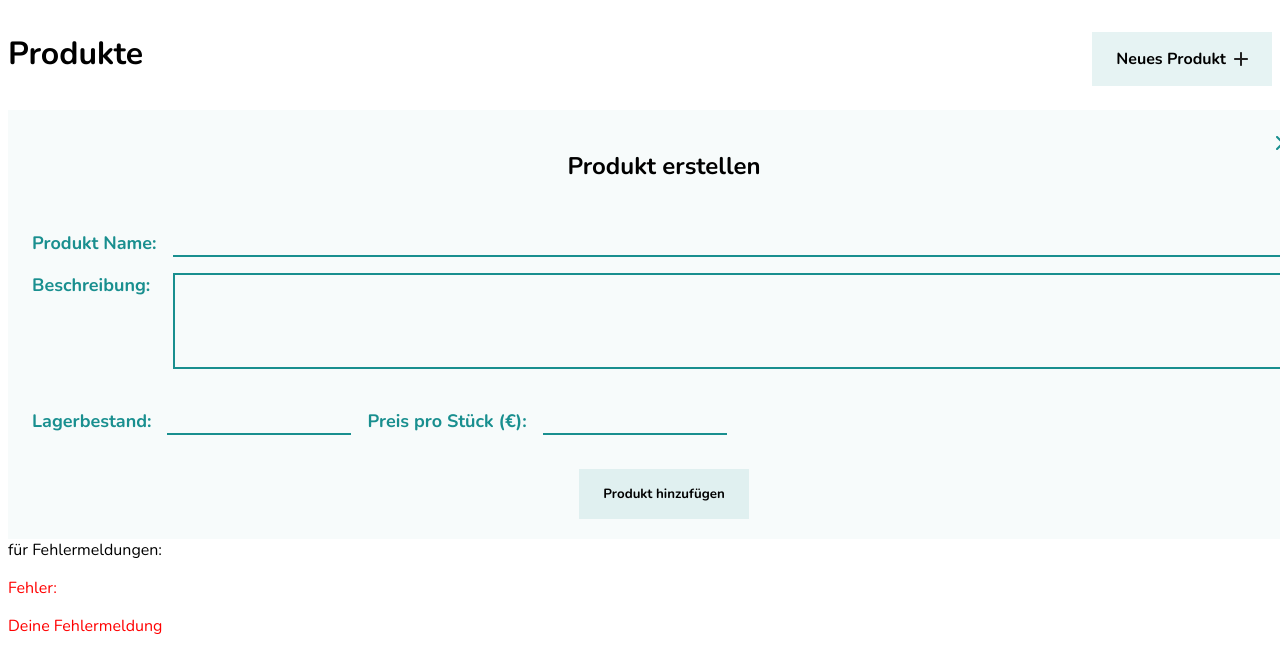
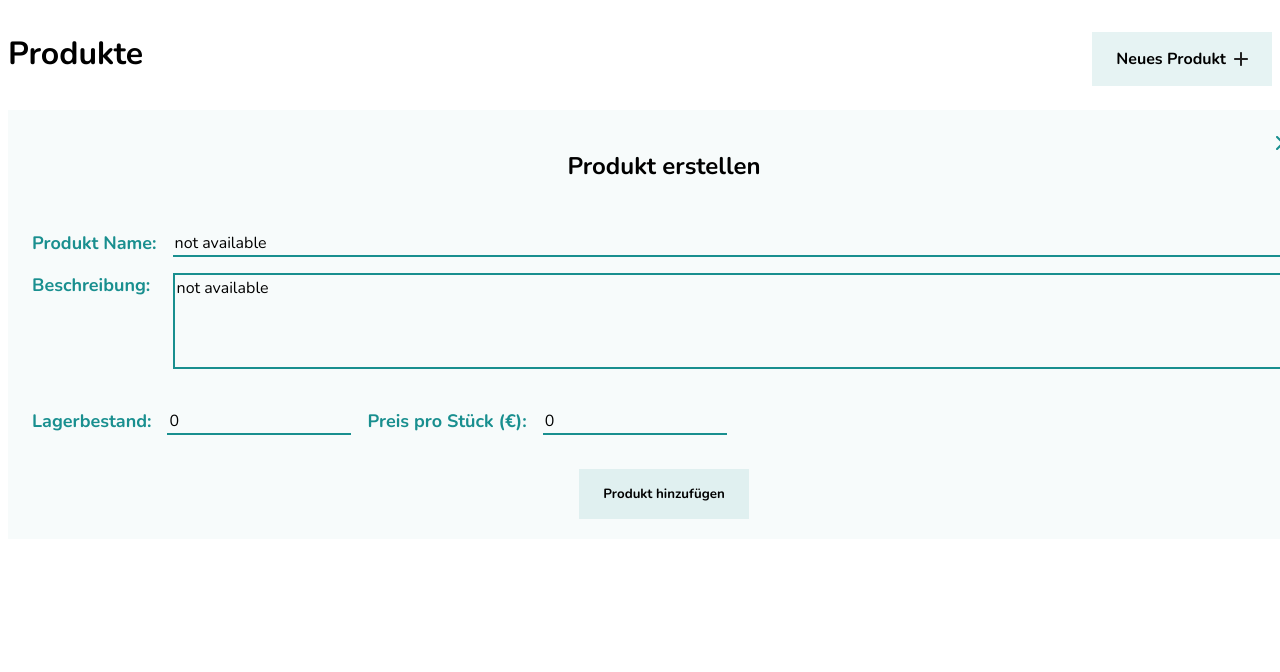
Before and after one commit to MirunaAgopian/Product-list, an Angular app: page /productform in a window 1280 px wide. Shown: the top 672 px of the page. Built offline with nearby package versions, Linux system fonts and the light colour scheme.

Commit message:
created functionality to add product to the product list

```diff
--- a/src/app/shared/components/product-form/product-form.html
+++ b/src/app/shared/components/product-form/product-form.html
@@ -3,24 +3,37 @@
     <h1>Produkt erstellen</h1>
     <a href="" class="btn--close"></a>
   </header>
-  <form>
+  <form [formGroup]="productForm" (ngSubmit)="onSubmit()">
     <fieldset class="product-form__fieldset--vert">
       <legend>Product Information</legend>
+
       <label for="product-name">Produkt Name:</label>
-      <input type="text" id="product-name" />
+      <input type="text" id="product-name" formControlName="name" />
+      @if (productForm.get('name')?.hasError('required')) {
+        <p class="product-form__error">Fehler:</p>
+        <p class="product-form__error">Bitte einen Namen eingeben</p>
+      }
+      @if (productForm.get('name')?.hasError('minlength')) {
+        <p class="product-form__error">Fehler:</p>
+        <p class="product-form__error">Der Name muss min. 3 Zeichen lang sein</p>
+      }
       <label for="description">Beschreibung:</label>
-      <textarea id="description" name="description" rows="4"></textarea>
+      <textarea
+        id="description"
+        name="description"
+        rows="4"
+        formControlName="description"
+      ></textarea>
     </fieldset>
     <fieldset class="product-form__fieldset--hori">
       <legend>Stock &amp; Pricing</legend>
+
       <label for="stock">Lagerbestand:</label>
-      <input type="number" id="stock" name="stock" />
+      <input type="number" id="stock" name="stock" formControlName="stock" />
+
       <label for="price">Preis pro Stück (€):</label>
-      <input type="number" id="price" name="price" step="0.01" />
+      <input type="number" id="price" name="price" step="0.01" formControlName="price" />
     </fieldset>
-    <button class="btn btn--primary">Produkt hinzufügen</button>
+    <button class="btn btn--primary" type="submit">Produkt hinzufügen</button>
   </form>
 </section>
-für Fehlermeldungen:
-<p class="product-form__error">Fehler:</p>
-<p class="product-form__error">Deine Fehlermeldung</p>
--- a/src/app/shared/components/product-form/product-form.ts
+++ b/src/app/shared/components/product-form/product-form.ts
@@ -1,9 +1,44 @@
-import { Component } from '@angular/core';
+import { Component, inject } from '@angular/core';
+import { FormGroup, FormControl, ReactiveFormsModule, Validators } from '@angular/forms';
+import { validate } from '@angular/forms/signals';
+import { Router } from '@angular/router';
+import { Products } from '../../services/products';
+import { Product } from '../../interfaces/product';
 
 @Component({
   selector: 'app-product-form',
-  imports: [],
+  imports: [ReactiveFormsModule],
   templateUrl: './product-form.html',
   styleUrl: './product-form.scss',
 })
-export class ProductForm {}
+export class ProductForm {
+  router = inject(Router);
+  productService = inject(Products);
+
+  productForm = new FormGroup({
+    name: new FormControl('not available', {
+      validators: [Validators.required, Validators.minLength(3)],
+    }),
+    description: new FormControl('not available', { validators: [Validators.required] }),
+    stock: new FormControl(0, { validators: [Validators.required, Validators.min(0)] }),
+    price: new FormControl(0, { validators: [Validators.required, Validators.min(0)] }),
+  });
+
+  onSubmit() {
+    // TODO: Use EventEmitter with form value
+    if (this.productForm.valid) {
+      console.log(this.productForm.value);
+
+      let product: Product = {
+        "name": this.productForm.value.name?this.productForm.value.name : "n/a",
+        "description": this.productForm.value.description?this.productForm.value.description : "n/a",
+        "specs": 'not available',
+        "stock":this.productForm.value.stock?this.productForm.value.stock : 0,
+        "price": this.productForm.value.price?this.productForm.value.price : 0.0,
+      };
+
+      this.productService.addProduct(product);
+      this.router.navigate(['']);
+    }
+  }
+}
--- a/src/app/shared/services/products.ts
+++ b/src/app/shared/services/products.ts
@@ -13,6 +13,10 @@ export class Products {
     stock: 0,
     price: 0
   });
+
+  addProduct(product:Product){
+    this.productList.update(list => [...list, product]);
+  }
 
   setProductDetailsByName(name:string) {
     let temporaryProduct = this.productList().find(product => product.name === name);
```
